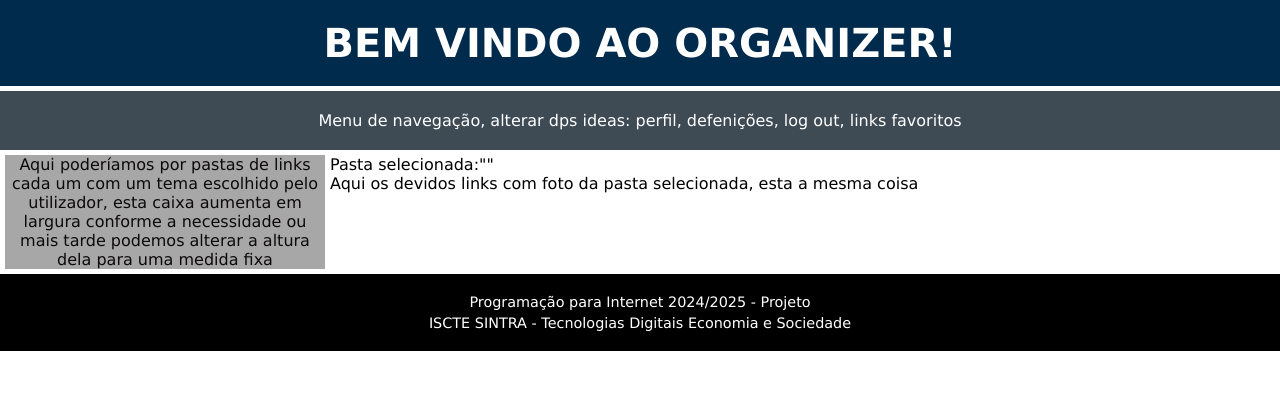
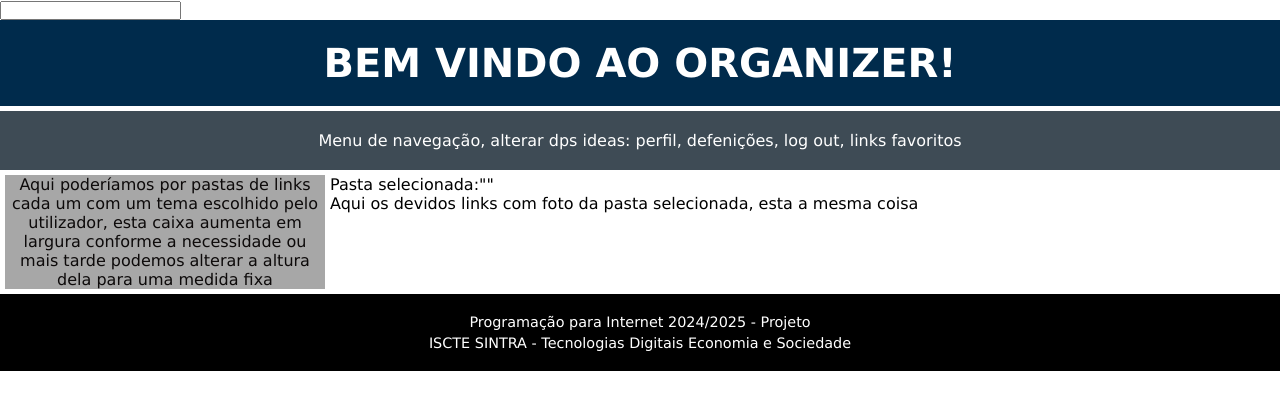
Before and after one commit to CatarinaMaria217/Projeto-internet, a plain HTML site: page app/index.html in a window 1280 px wide. Drawn offline with Linux system fonts and the light colour scheme.

Commit message:
inicio formulario de login/registo

```diff
--- a/app/index.html
+++ b/app/index.html
@@ -94,6 +94,12 @@
 </style>
 
 <body>
+    <div class="formulário_login">
+        <form accept-charset="utf-8"></form>
+        <form autocomplete="on">
+            <input type="text" name="email">
+        </form>
+    </div>
     <header class="cabeçalho">
         <div class="image-section"></div>
         <div class="text-section">
```
